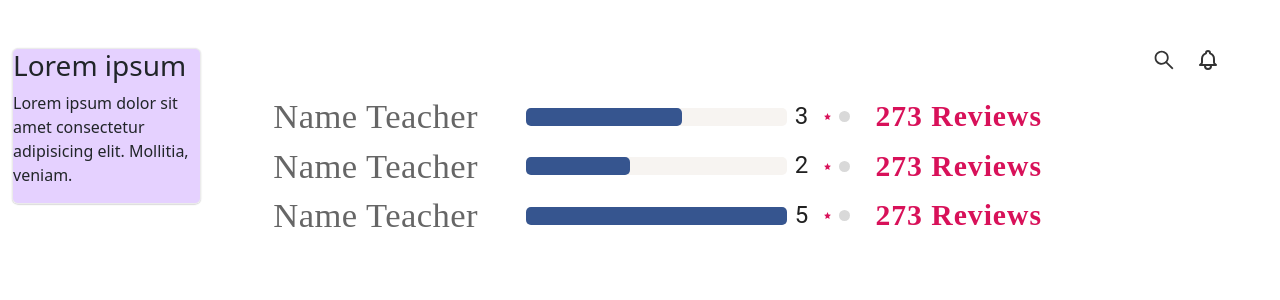
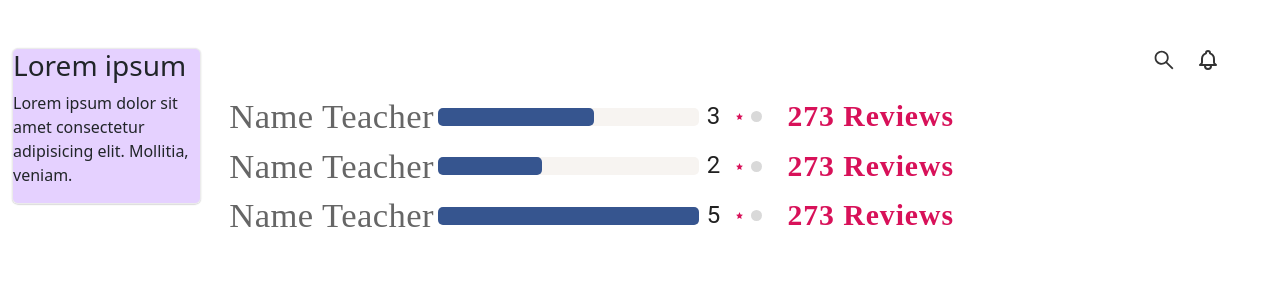
Before and after one commit to 7o22am/app, a React (Create React App) app: page /rating in a window 1280 px wide. Shown: the top 300 px of the page. Built offline with nearby package versions, Linux system fonts and the light colour scheme.

Commit message:
hossam v3.1

```diff
--- a/src/components/js/rating.jsx
+++ b/src/components/js/rating.jsx
@@ -31,7 +31,7 @@ export default function rating() {
 
                         <div className='d-flex flex-column '>
                             <div className='d-flex  align-items-center '>
-                                <div className='px-5 item-name'>Name Teacher</div>
+                                <div className='px-1 item-name'>Name Teacher</div>
                                 <div className="  w-25 item-bg-rt">
                                     <div className="bar-3 px-2  "> </div>
                                 </div>
@@ -46,7 +46,7 @@ export default function rating() {
                                 <div className='item-rev'> &nbsp;&nbsp; 273 Reviews</div>
                             </div>
                             <div className='d-flex  align-items-center '>
-                                <div className='px-5 item-name'>Name Teacher</div>
+                                <div className='px-1 item-name'>Name Teacher</div>
                                 <div className="  w-25 item-bg-rt">
                                     <div className="bar-2 px-2  "> </div>
                                 </div>
@@ -62,7 +62,7 @@ export default function rating() {
                                 <div className='item-rev'> &nbsp;&nbsp; 273 Reviews</div>
                             </div>
                             <div className='d-flex  align-items-center '>
-                                <div className='px-5 item-name'>Name Teacher</div>
+                                <div className='px-1 item-name'>Name Teacher</div>
                                 <div className="  w-25 item-bg-rt">
                                     <div className="bar-5 px-2 "> </div>
                                 </div>
```
